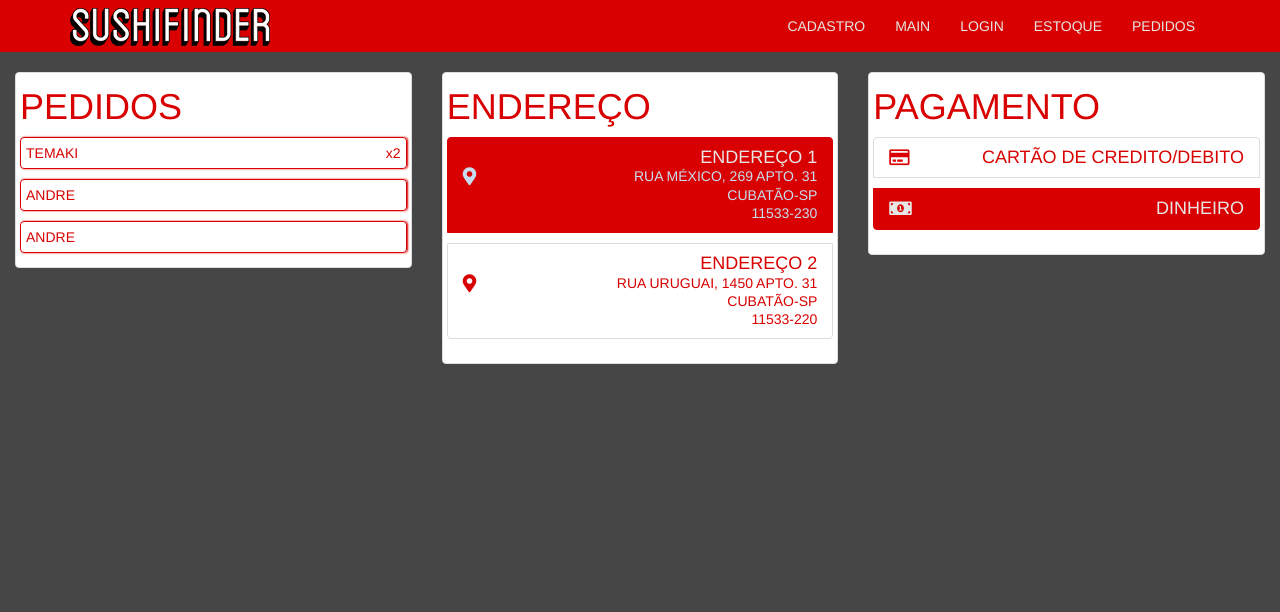
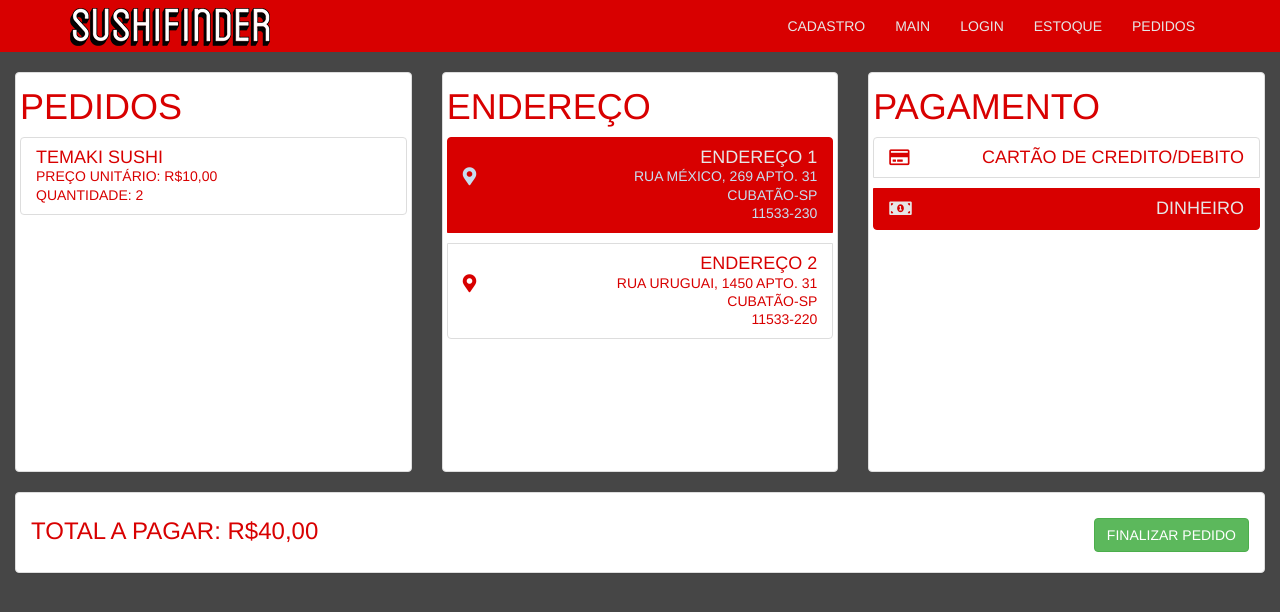
Before and after one commit to andrelr95/sushifinder-ui, an Angular app: page /pedidos in a window 1280 px wide. Shown: the top 612 px of the page. Built offline with nearby package versions, Linux system fonts and the light colour scheme; what ng2-datepicker, ngx-mask would draw is missing.

Commit message:
Design tela pedidos #2

```diff
--- a/src/app/sushi-main/sushi-main.component.html
+++ b/src/app/sushi-main/sushi-main.component.html
@@ -1,11 +1,11 @@
 
 <div class="container">
     <div class="row">
-        <div class="col-md-6 form-box">
+        <div class="col-md-6 thumbnail">
             <app-sushi-main-nav></app-sushi-main-nav>
             <router-outlet></router-outlet>
         </div>
-        <div class="col-md-4 col-md-push-7 form-box" style="position: fixed;">
+        <div class="col-md-4 col-md-push-7 thumbnail" style="position: fixed;">
             <app-sushi-carrinho></app-sushi-carrinho>
         </div>
     </div>
--- a/src/app/sushi-pedidos/sushi-pedidos.component.html
+++ b/src/app/sushi-pedidos/sushi-pedidos.component.html
@@ -3,21 +3,14 @@
     <div class="col-md-4">
       <div class="thumbnail">
         <h1>PEDIDOS</h1>
-        <div class="inner-row">
-          <div class="inner-border">
-            <p>TEMAKI <span class="pull-right">x2</span></p>
+        <div class="list-group">
+          <div class="list-group-item text-left">
+            <h4 class="list-group-item-heading">TEMAKI SUSHI</h4>
+            <p class="list-group-item-text">PREÇO UNITÁRIO: R$10,00</p>
+            <p class="list-group-item-text">QUANTIDADE: 2</p>
           </div>
         </div>
-        <div class="inner-row">
-          <div class="inner-border">
-            <p>ANDRE</p>
-          </div>
-        </div>
-        <div class="inner-row">
-          <div class="inner-border">
-            <p>ANDRE</p>
-          </div>
-        </div>
+
       </div>
     </div>
     <div class="col-md-4">
@@ -49,10 +42,25 @@
             <h4 class="list-group-item-heading"><i class="far fa-credit-card pull-left"></i>CARTÃO DE CREDITO/DEBITO</h4>
           </a>
           <a href="#" class="list-group-item text-right active">
-              <h4 class="list-group-item-heading"><i class="fas fa-money-bill-alt pull-left"></i>DINHEIRO</h4>
+            <h4 class="list-group-item-heading"><i class="fas fa-money-bill-alt pull-left"></i>DINHEIRO</h4>
           </a>
         </div>
       </div>
     </div>
   </div>
+  <div class="row">
+    <div class="col-md-12">
+      <div class="panel panel-default">
+        <div class="panel-body">
+          <h3>
+            TOTAL A PAGAR: R$40,00
+            <span>
+              <button class="btn btn-success pull-right">FINALIZAR PEDIDO
+              </button>
+            </span>
+          </h3>
+        </div>
+      </div>
+    </div>
+  </div>
 </div>
--- a/src/app/sushi-pedidos/sushi-pedidos.component.scss
+++ b/src/app/sushi-pedidos/sushi-pedidos.component.scss
@@ -13,6 +13,10 @@ a p, a h4 {
 
 .list-group-item {
     margin-bottom: 10px;
+}
+
+.thumbnail {
+    height: 400px;
 }
 
 
```
